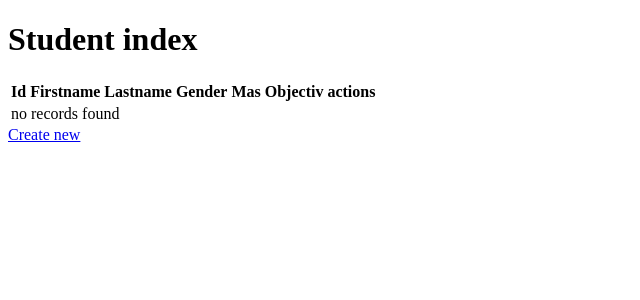
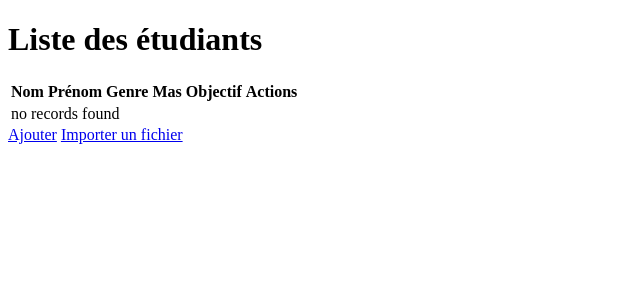
Before and after one commit to harryssecret/course2ouf, a Symfony app: template webapp/templates/student/index.html.twig in a window 1280 px wide. Shown: the top 300 px of the page, without its empty margins (0-640 px from the left). Run offline with Twig, Linux system fonts and the light colour scheme; the template is opened without the code that fills it, so the values that code supplies are empty; some libraries are stand-ins or nearby versions.

Commit message:
changed student display

```diff
--- a/webapp/src/Controller/StudentController.php
+++ b/webapp/src/Controller/StudentController.php
@@ -69,7 +69,7 @@
     #[Route('/{id}', name: 'app_student_delete', methods: ['POST'])]
     public function delete(Request $request, Student $student, StudentRepository $studentRepository): Response
     {
-        if ($this->isCsrfTokenValid('delete'.$student->getId(), $request->request->get('_token'))) {
+        if ($this->isCsrfTokenValid('delete' . $student->getId(), $request->request->get('_token'))) {
             $studentRepository->remove($student, true);
         }
 
--- a/webapp/templates/student/index.html.twig
+++ b/webapp/templates/student/index.html.twig
@@ -1,26 +1,24 @@
 {% extends 'base.html.twig' %}
 
-{% block title %}Student index{% endblock %}
+{% block title %}Etudiants{% endblock %}
 
 {% block body %}
-    <h1>Student index</h1>
+    <h1 class="text-xl mb-4">Liste des étudiants</h1>
 
     <table class="table">
         <thead>
             <tr>
-                <th>Id</th>
-                <th>Firstname</th>
-                <th>Lastname</th>
-                <th>Gender</th>
+                <th>Nom</th>
+                <th>Prénom</th>
+                <th>Genre</th>
                 <th>Mas</th>
-                <th>Objectiv</th>
-                <th>actions</th>
+                <th>Objectif</th>
+                <th>Actions</th>
             </tr>
         </thead>
         <tbody>
         {% for student in students %}
             <tr>
-                <td>{{ student.id }}</td>
                 <td>{{ student.firstname }}</td>
                 <td>{{ student.lastname }}</td>
                 <td>{{ student.gender ? 'Yes' : 'No' }}</td>
@@ -38,6 +36,8 @@
         {% endfor %}
         </tbody>
     </table>
-
-    <a href="{{ path('app_student_new') }}">Create new</a>
+<div class="flex gap-4">
+    <a href="{{ path('app_student_new') }}">Ajouter</a>
+    <a href="{{ path('app_student_batch_import') }}">Importer un fichier</a>
+</div>
 {% endblock %}
```
